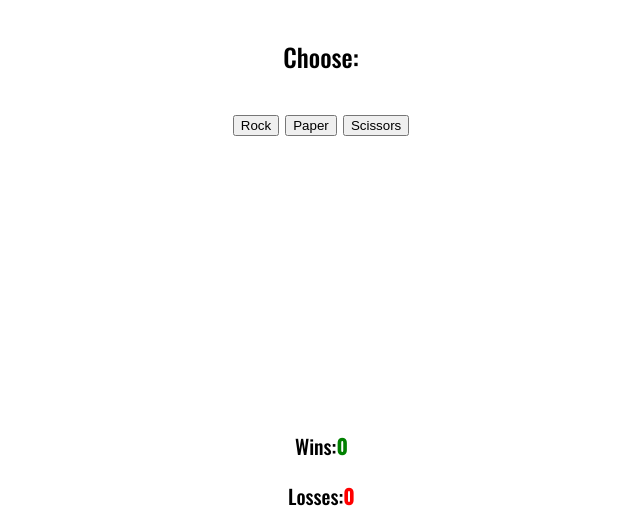
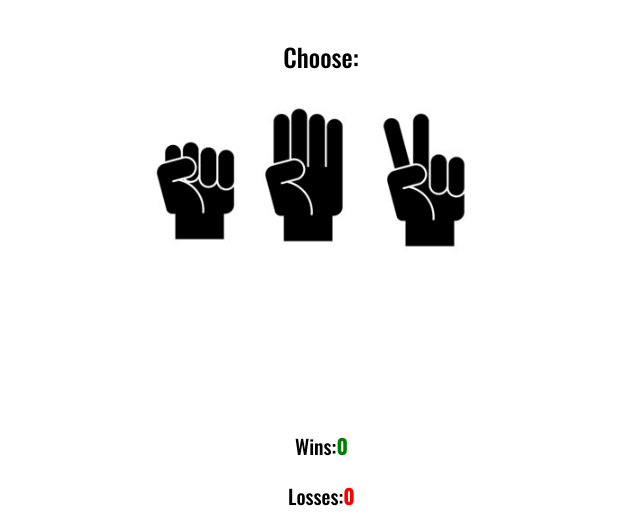
Before and after one commit to Yaheaalani00/MainJsProject, a plain HTML site: page index.html in a window 1280 px wide. Shown: the part 130-644 px from the top of the page, without its empty margins (319-959 px from the left). Drawn offline with nearby package versions, Linux system fonts and the light colour scheme.

```diff
--- a/index.html
+++ b/index.html
@@ -17,9 +17,9 @@
    <div class="game-area">
         <div class="controls-area" >
             <p>Choose:</p>
-            <button onclick="playGame('rock')">Rock</button>
-            <button onclick="playGame('paper')"> Paper</button>
-            <button onclick="playGame('scissors')"> Scissors</button>
+            <img src="images/rock.png" alt="Rock" onclick="playGame('rock')">
+            <img src="images/paper.png" alt="Paper" onclick="playGame('paper')">
+            <img src="images/scissors.png" alt="Scissors" onclick="playGame('scissors')">
         </div>
 
    </div>
```
